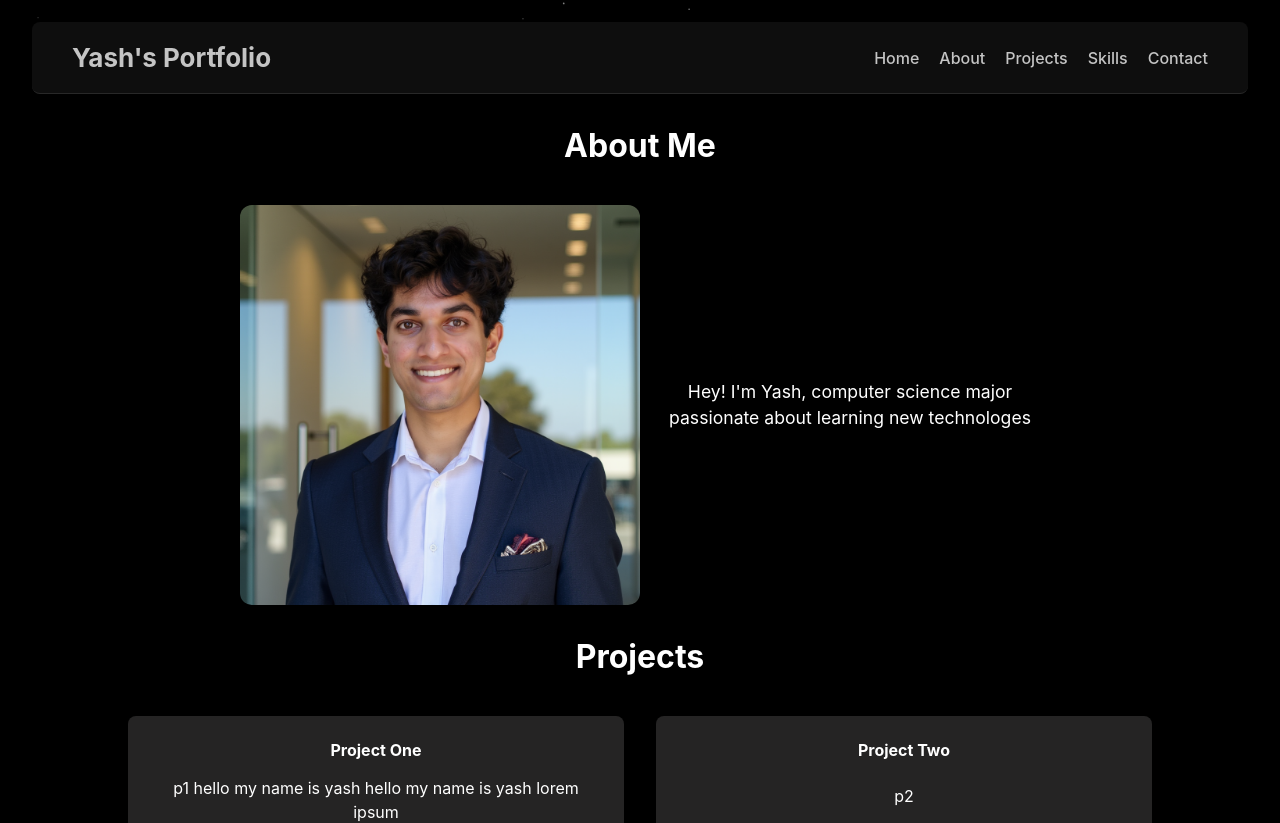
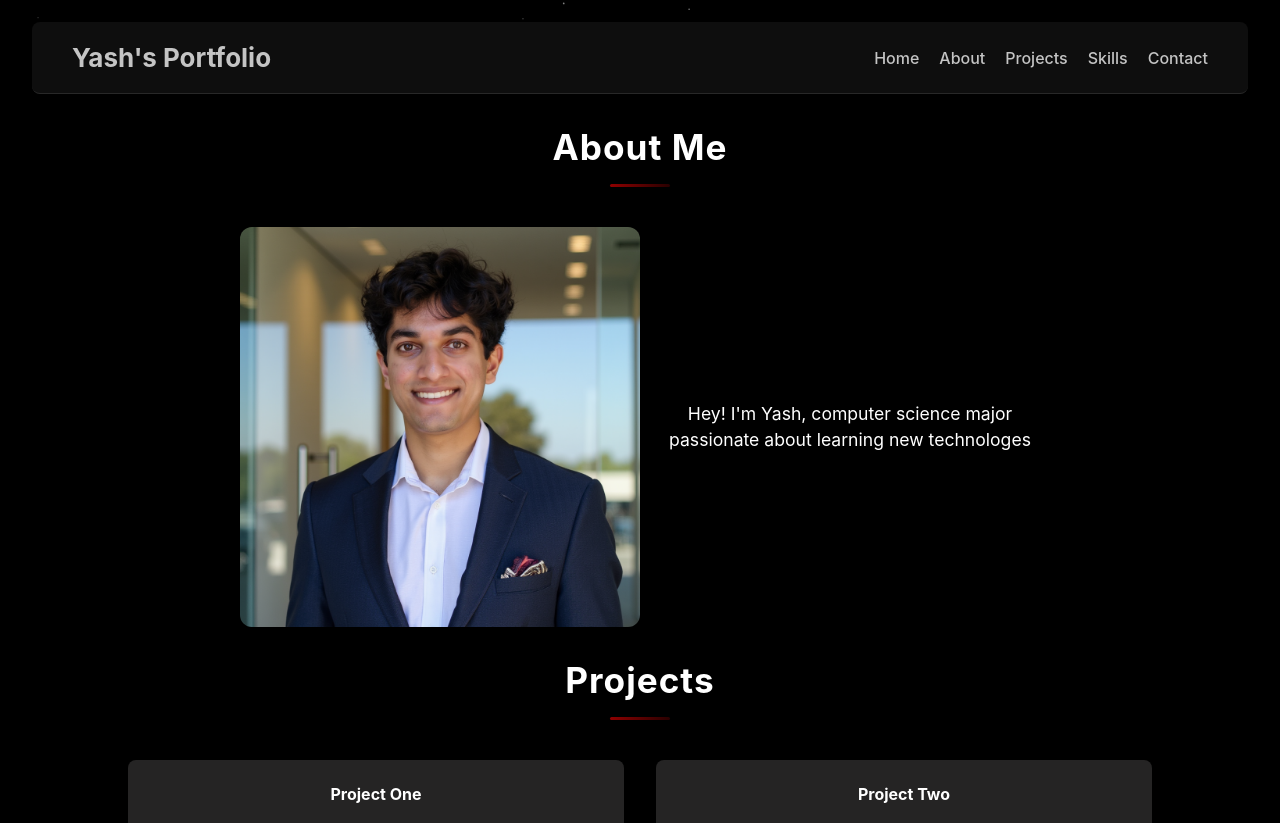
Before and after one commit to yashcpanchal/yash-portfolio, a React (Create React App) app: page / in a window 1280 px wide. Shown: the part 778-1601 px from the top of the page. Built offline with nearby package versions, Linux system fonts and the light colour scheme.

Commit message:
updated styling for headers

```diff
--- a/src/index.css
+++ b/src/index.css
@@ -22,13 +22,33 @@ code {
 }
 
 h2 {
-  font-size: 2rem;
-  color: white;
-  margin-bottom: 1rem;
+  font-size: 2.2rem;
+  color: #fff;
+  font-weight: 700;
+  letter-spacing: 1px;
+  text-align: center;
+  margin: 0 auto 2rem auto;
+  padding-bottom: 0.5rem;
   max-width: 800px;
-  padding-bottom: 0.5rem; /* creates spacing around the text */
-  margin: 0 auto;
-  margin-bottom: 2rem;
+  position: relative;
+  background: transparent;
+}
+
+h2::after {
+  content: '';
+  display: block;
+  margin: 1rem auto 0 auto;
+  width: 60px;
+  height: 3px;
+  border-radius: 2px;
+  background: linear-gradient(90deg, rgba(255,0,0,0.7) 0%, rgba(255,0,0,0.2) 100%);
+  opacity: 0.8;
+}
+
+h2 span {
+  color: #ff003c;
+  font-weight: 900;
+  letter-spacing: 2px;
 }
 
 h3 {
```
